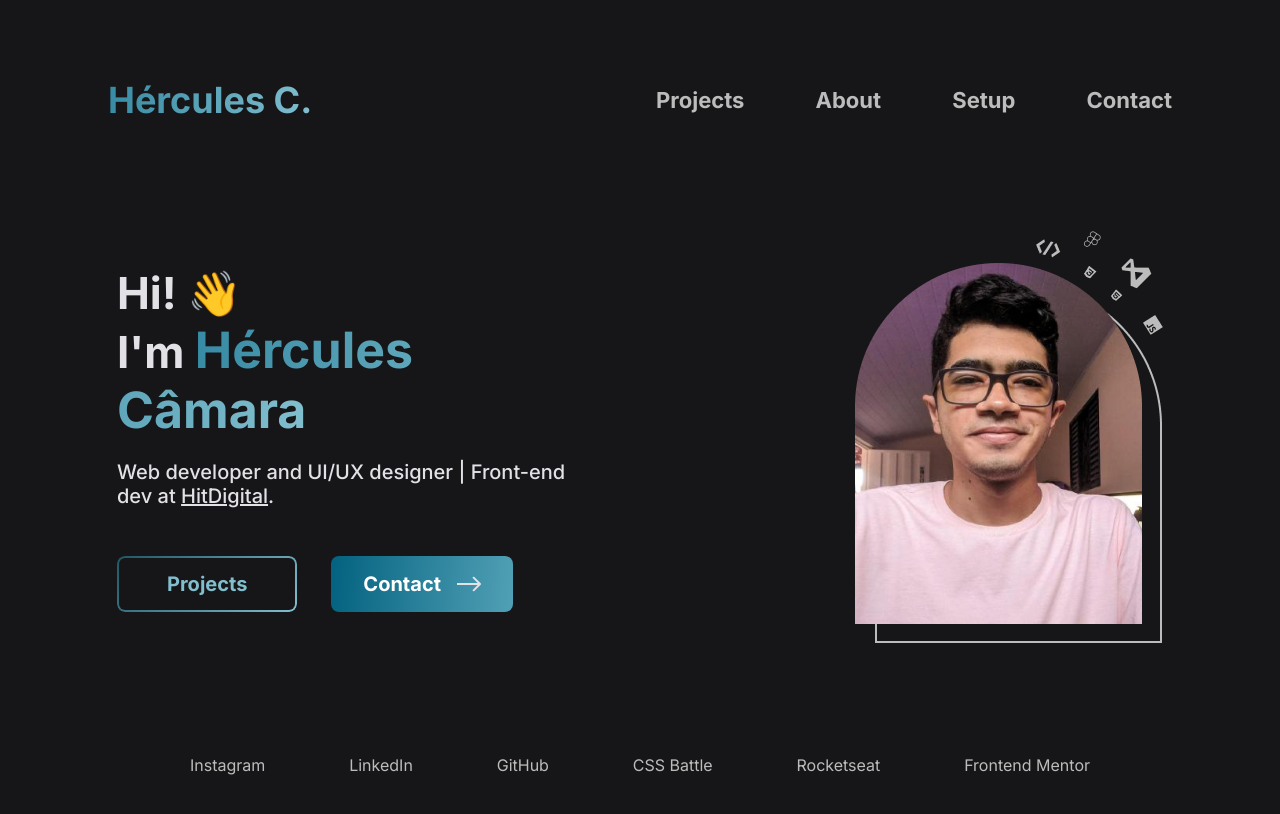
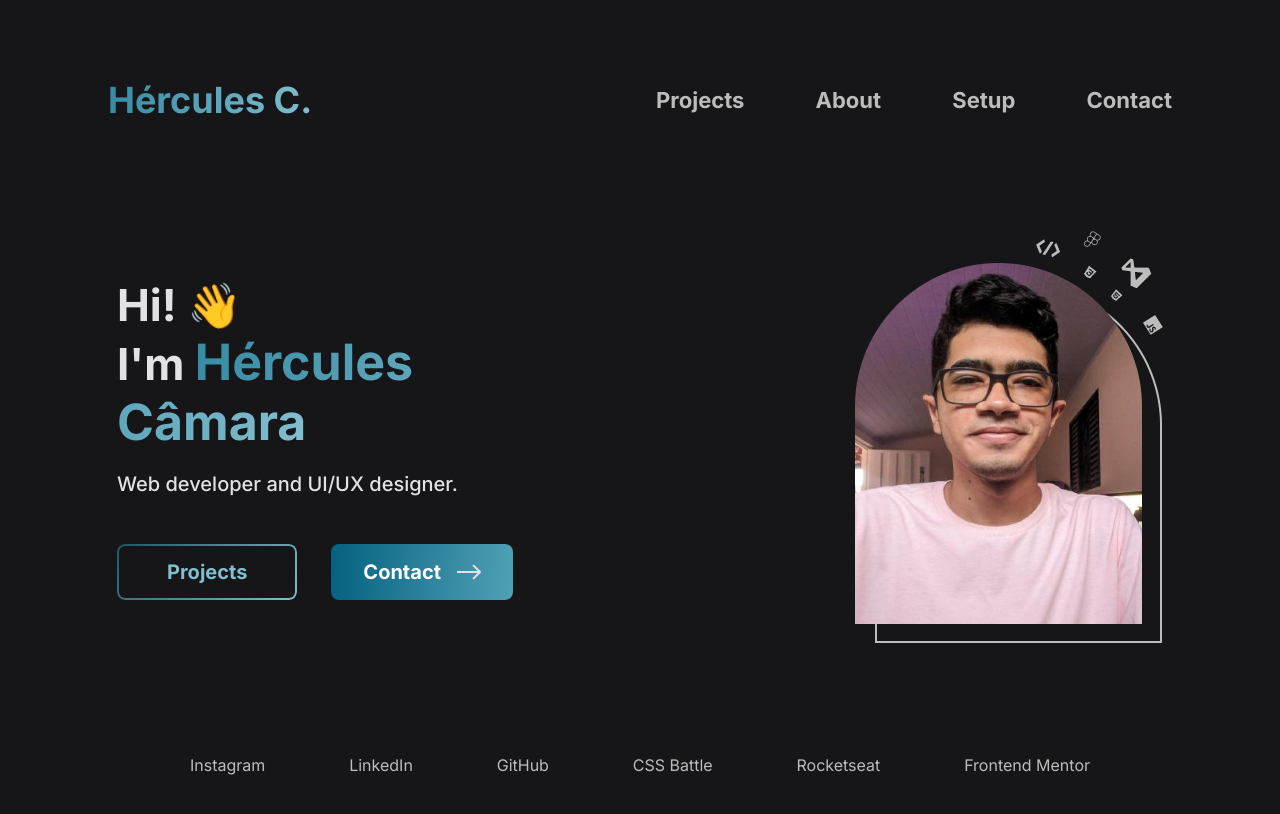
Before and after one commit to HerculesCamara/HerculesCamara-Portfolio, a Next.js app: page / in a window 1280 px wide. Shown: the top 814 px of the page. Built offline with nearby package versions, Linux system fonts and the light colour scheme; what @prismicio/react would draw is missing.

Commit message:
Update index.tsx

```diff
--- a/src/pages/index.tsx
+++ b/src/pages/index.tsx
@@ -35,15 +35,7 @@ const Home: NextPage = () => {
               I&apos;m <span>Hércules Câmara</span>
             </Im>
             <About>
-              Web developer and UI/UX designer | Front-end dev at{" "}
-              <a
-                href="https://hitdigital.com.br/"
-                target="_blank"
-                rel="noreferrer"
-              >
-                HitDigital
-              </a>
-              .
+              Web developer and UI/UX designer.
             </About>
             <Buttons>
               <Projects as="a" href="/projects">
```
